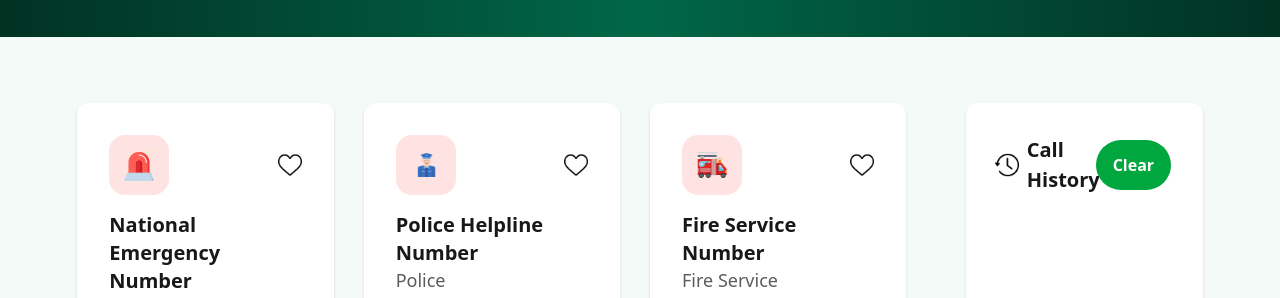
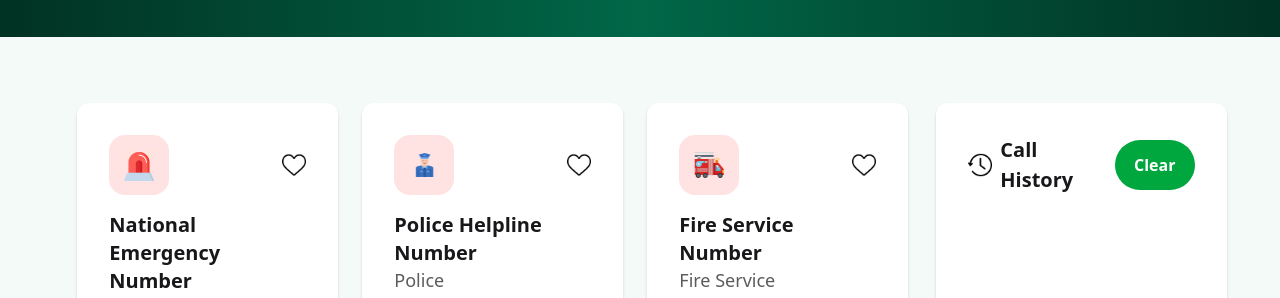
Before and after one commit to parvejtalukder/WD_EMERGENCYHTLine, a plain HTML site: page index.html in a window 1280 px wide. Shown: the part 337-635 px from the top of the page. Drawn offline with nearby package versions, Linux system fonts and the light colour scheme.

Commit message:
Update: Fixing Issues

```diff
--- a/index.html
+++ b/index.html
@@ -25,7 +25,7 @@
             </div>
         </div>
     </header>
-    <main>
+    <main class="h-full">
         <!-- HERO SECTION  -->
         <section>
             <div class="bg-gradient-to-r from-[#013223] via-[#006747] to-[#013223]">
@@ -42,10 +42,10 @@
         </section>
         <!-- SERVICES SECTION -->
         <section class="bg-[#F3FAF8]">
-            <section class="mx-auto lg:py-[42px] lg:w-11/12 lg:grid lg:grid-cols-12 lg:gap-3 lg:max-h-full">
+            <section class="lg:py-[42px] lg:mx-auto lg:w-11/12 lg:grid lg:grid-cols-12 lg:gap-1 lg:h-full">
                 <section class="col-span-9">
                     <!-- CARDS  -->
-                    <div class="grid grid-cols-1 lg:grid-cols-3 gap-[30px] p-6">
+                    <div class="grid grid-cols-1 lg:grid-cols-3 gap-6 p-6 mx-auto">
                         <!-- CARD DESIGN -->
                          <!-- EMERGENCY CARD  -->
                         <div class="h-auto w-auto bg-white rounded-xl shadow-[0px_2px_3px_0px_rgba(0,0,0,0.15)] p-8">
@@ -275,13 +275,13 @@
                     </div>
                 </section>
             <aside class="col-span-3">
-                <section class="bg-white rounded-xl shadow-[0px_2px_3px_0px_rgba(0,0,0,0.15)] p-8 m-6 lg:min-h-[1160px] lg:max-h-full">
+                <section class="bg-white rounded-xl shadow-[0px_2px_3px_0px_rgba(0,0,0,0.15)] lg:p-8 lg:h-full mt-6 lg:w-auto">
                     <div class="flex justify-between items-center">
                         <div class="flex justify-center items-center gap-2">
                             <img src="./assets/history.png" alt="" class="w-6">
                             <p class="font-semibold text-[20px]">Call History</p>
                         </div>
-                        <button id="clearBtn" class="w-[100px] h-[50px] p-3 rounded-[50px] bg-[#00A63E] font-semibold text-white">Clear</button>
+                        <button id="clearBtn" class="w-[80px] h-[50px] p-3 rounded-[50px] bg-[#00A63E] font-semibold text-white">Clear</button>
                     </div>
                     <!-- <div class="w-full h-[75px] rounded-[8px] bg-[#FAFAFA] my-[10px] p-[10px]">
                         <div class="flex justify-between items-center">
--- a/js/index.js
+++ b/js/index.js
@@ -58,7 +58,7 @@ function historyDisplay() {
     for(const data of callHistoryData) {
         const Div = document.createElement("div");
         Div.innerHTML = `
-        <div class="w-full h-[75px] rounded-[8px] bg-[#FAFAFA] my-[10px] p-[10px]">
+        <div class="w-full h-auto rounded-[8px] bg-[#FAFAFA] my-[10px] p-[10px]">
             <div class="flex justify-between items-center">
                     <div class="flex flex-col text-left items-start">
                             <h2 class="font-bold text-[18px]">${data.To}</h2>
```
